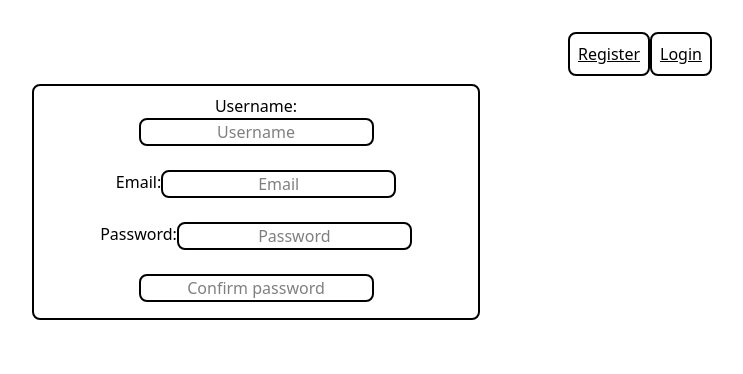
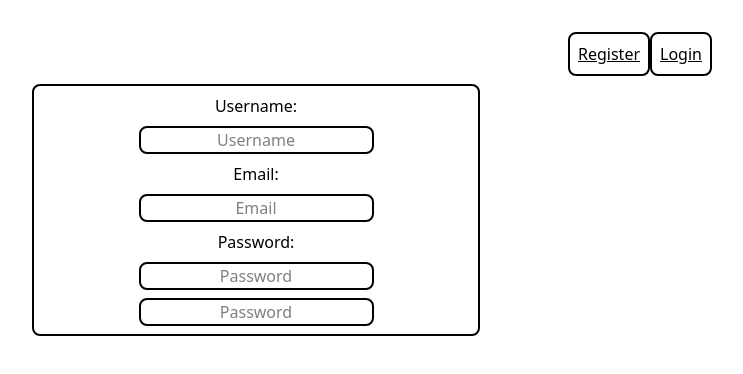
Before and after one commit to BlueSage96/SudokuSage, a React (Vite) app in the folder Frontend/: page /auth in a window 1280 px wide. Shown: the top 374 px of the page, without its empty margins (0-743 px from the left). Built offline with nearby package versions, Linux system fonts and the light colour scheme.

Commit message:
Proper alignment for forms

```diff
--- a/Frontend/src/Auth/LogReg/LogReg.jsx
+++ b/Frontend/src/Auth/LogReg/LogReg.jsx
@@ -9,27 +9,20 @@ export default function LogReg () {
     return (
       <>
         {/* onClick={setMakeFrom} -> would cause infinite loop */}
-        <div className="flex items-center justify-center cursor: pointer">
+        <div className="flex items-center justify-center cursor: pointer text-black">
             {/* makeFrom ternary for colors */}
-          <Button color={makeForm == "signup" ? "blue" : "black"}
-          className={`btn-style-1 ${makeForm == "signup" ? "active" : ""}`} type="button" onClick={() => {
-            setMakeForm("signup");
-              console.log("Toggle signup");
-            }}>
+          <Button color="blue"
+          className={`btn-style-1 ${makeForm == "signup" ? "active" : ""}`} type="button" onClick={() =>
+            setMakeForm("signup")}>
             Register
           </Button>
 
-
-
-          <Button color="black" className={`btn-style-1 ${makeForm == "login" ? "active" : ""}`} onClick={() => {
-            setMakeForm("login");
-            console.log("Login on");
-            }}>Login</Button>
+          <Button color="black" className={`btn-style-1 ${makeForm == "login" ? "active" : ""}`} onClick={() =>
+            setMakeForm("login")}>Login</Button>
         </div>
 
-            {/* Below is "truthy" because of the useState init vakue */}
+            {/* Below is "truthy" because of the useState init value */}
         {makeForm == "signup" ? (
-
          <Register/>
         ) : (
           <form>
--- a/Frontend/src/Auth/LogReg/Login.jsx
+++ b/Frontend/src/Auth/LogReg/Login.jsx
@@ -1,14 +1,13 @@
 import { Card, TextInput, Label } from "flowbite-react";
 export default function Register() {
   return (
-    <div className="justify-center items-center min-h-screen">
     <Card className="placeholder:text-white flex max-w-md border-2 border-black rounded-lg p-2 w-full">
-        <form className="flex max-w-md flex-col gap-4 items-center">
-          <div className="">
-            <Label htmlFor="username">Username:</Label>
+      <form className="flex max-w-md flex-col gap-2 items-center">
+
+        <Label htmlFor="username">Email:</Label>
         <TextInput
           type="text"
-              placeholder="Username"
+          placeholder="Email"
           //theme prop
           theme={{
             field: {
@@ -18,10 +17,7 @@ export default function Register() {
             },
           }}
         />
-          </div>
-
-          <div className="flex">
-            <Label className="">Password:</Label>
+        <Label htmlFor="username">Password:</Label>
         <TextInput
           type="text"
           placeholder="Password"
@@ -34,10 +30,7 @@ export default function Register() {
             },
           }}
         />
-          </div>
-
       </form>
     </Card>
-    </div>
   );
 }
--- a/Frontend/src/Auth/LogReg/Register.jsx
+++ b/Frontend/src/Auth/LogReg/Register.jsx
@@ -1,10 +1,9 @@
 import { Card, TextInput, Label } from "flowbite-react";
 export default function Register() {
     return (
-      <div className="justify-center items-center min-h-screen">
       <Card className="placeholder:text-white flex max-w-md border-2 border-black rounded-lg p-2 w-full">
-          <form className="flex max-w-md flex-col gap-4 items-center">
-            <div className="">
+        <form className="flex max-w-md flex-col gap-2 items-center">
+            {/* Username for greeting after successful login */}
           <Label htmlFor="username">Username:</Label>
           <TextInput
             type="text"
@@ -18,10 +17,8 @@ export default function Register() {
               },
             }}
           />
-            </div>
 
-            <div className="flex">
-              <Label className="">Email:</Label>
+          <Label htmlFor="username">Email:</Label>
           <TextInput
             type="text"
             placeholder="Email"
@@ -34,9 +31,7 @@ export default function Register() {
               },
             }}
           />
-            </div>
-            <div className="flex">
-              <Label className="">Password:</Label>
+          <Label htmlFor="username">Password:</Label>
           <TextInput
             type="text"
             placeholder="Password"
@@ -49,11 +44,9 @@ export default function Register() {
               },
             }}
           />
-            </div>
-            <div className="flex">
           <TextInput
             type="text"
-                placeholder="Confirm password"
+            placeholder="Password"
             //theme prop
             theme={{
               field: {
@@ -63,9 +56,7 @@ export default function Register() {
               },
             }}
           />
-            </div>
         </form>
       </Card>
-      </div>
     );
 }
--- a/Frontend/src/index.css
+++ b/Frontend/src/index.css
@@ -6,7 +6,7 @@
 
 @layer components {
   .form-gui {
-    @apply border-2 border-black rounded-lg mb-2 placeholder:text-center
+    @apply flex border-2 border-black rounded-lg placeholder:text-center
   }
 
   .btn-style-1 {
```
Lines whose indentation alone changed are shown as unchanged.
